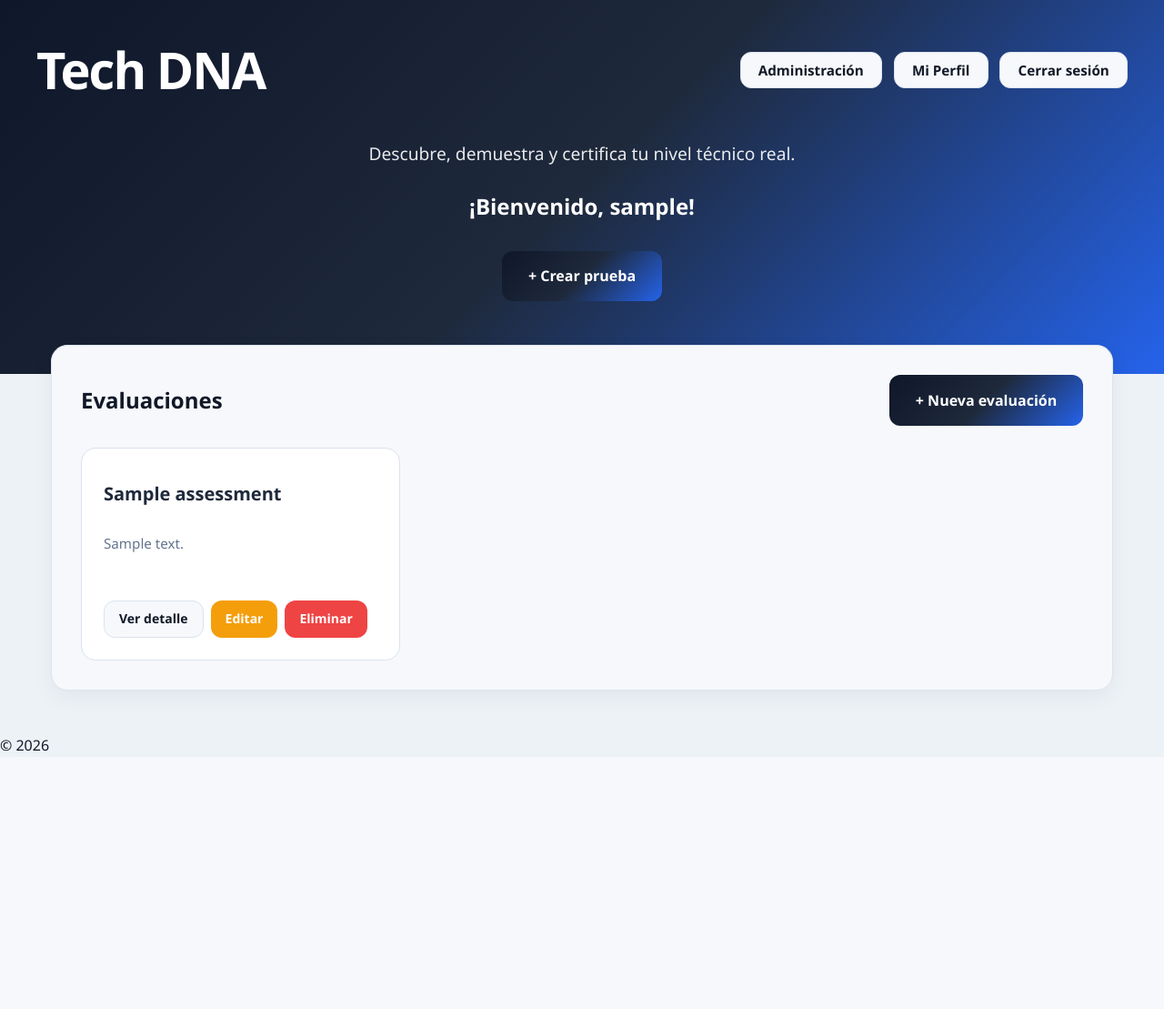
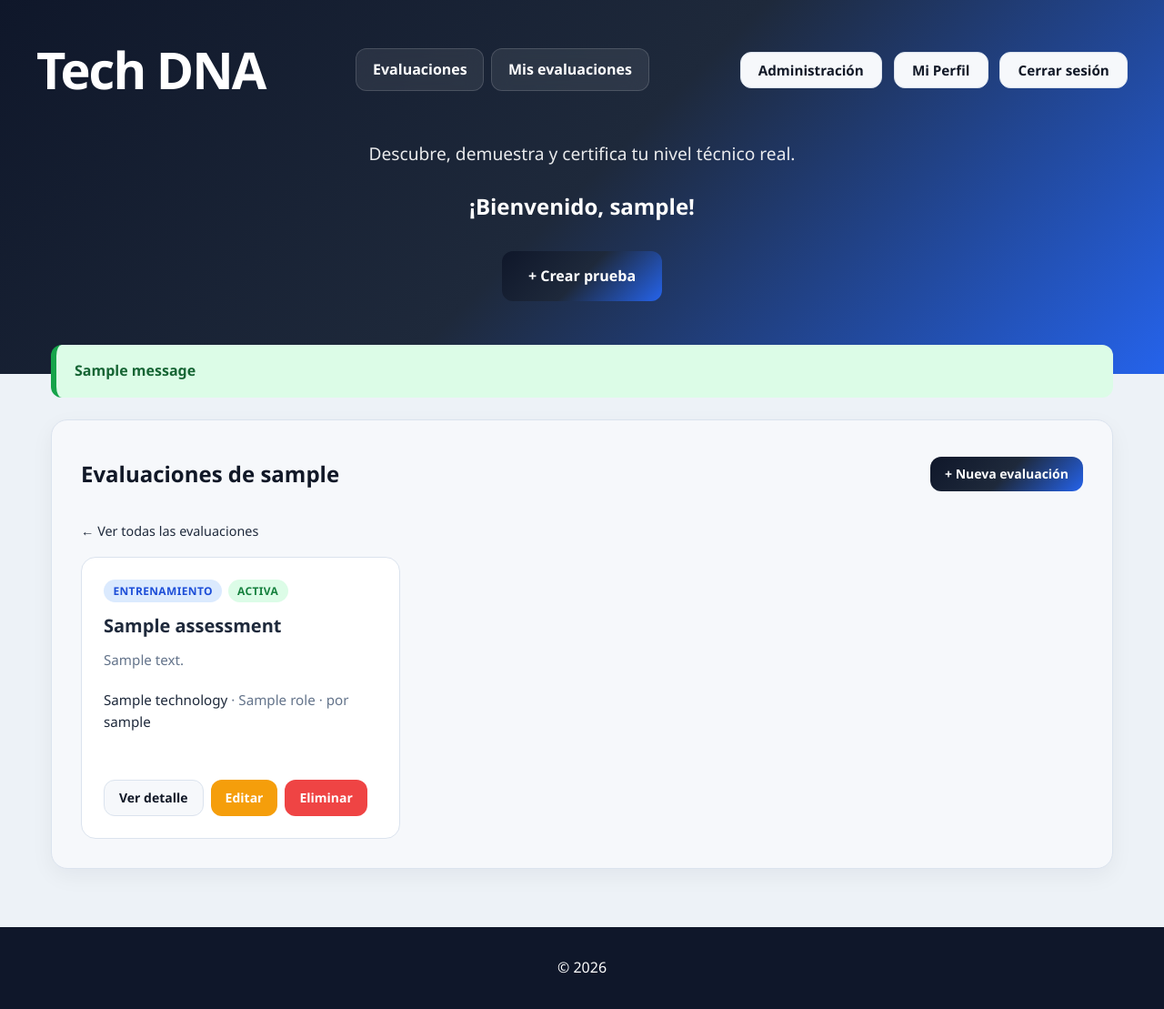
Before and after one commit to TechDNApp/TechDNApp, a Django app: a page that uses _TechDna_/templates/base.html in a window 1280 px wide. Shown: the whole page at 91% size. Before the commit the page ends 826 px from the top, so only its background shows below. Run offline with Django 5.2, Linux system fonts and the light colour scheme; a user stored in the database is signed in; tables that the repository leaves empty hold one stand-in row (values such as "Sample post"); one stand-in notice (Sample message) is shown.

Commit message:
fix(templates): integra estilos de Mio con las URLs por pk de la sesión 5

```diff
--- a/_TechDna_/static/css/styles.css
+++ b/_TechDna_/static/css/styles.css
@@ -527,6 +527,45 @@ label {
     flex-wrap: wrap;
 }
 
+/* ==================================
+   FOOTER
+================================== */
+
+footer {
+    background: var(--color-dark);
+    color: white;
+    text-align: center;
+    padding: 2rem;
+    margin-top: 4rem;
+}
+
+/* ==================================
+   RESPONSIVE
+================================== */
+
+@media (max-width: 768px) {
+    .top-bar {
+        flex-direction: column;
+        gap: 1.5rem;
+    }
+
+    .logo h1 {
+        font-size: 2.8rem;
+    }
+
+    header p {
+        font-size: 1rem;
+    }
+
+    main,
+    main.container {
+        margin-top: 2rem;
+    }
+}
+/* ==================================
+   SESIÓN 5 — CRUD DE EVALUACIONES
+================================== */
+
 /* Ocupa todo el ancho del grid de <main> */
 .page-section,
 .messages {
@@ -713,36 +752,10 @@ label {
     margin-top: 2rem;
 }
 
-/* ==================================
-   FOOTER
-
-footer {
-    background: var(--color-dark);
-    color: white;
-    text-align: center;
-    padding: 2rem;
-    margin-top: 4rem;
+.messages {
+    margin-bottom: 1.5rem;
 }
 
-/* ==================================
-   RESPONSIVE
-
-@media (max-width: 768px) {
-    .top-bar {
-        flex-direction: column;
-        gap: 1.5rem;
-    }
-
-    .logo h1 {
-        font-size: 2.8rem;
-    }
-
-    header p {
-        font-size: 1rem;
-    }
-
-    main,
-    main.container {
-        margin-top: 2rem;
-    }
+.messages .message + .message {
+    margin-top: .5rem;
 }
--- a/_TechDna_/templates/assessments/list.html
+++ b/_TechDna_/templates/assessments/list.html
@@ -1,44 +1,37 @@
 {% extends "base.html" %}
 
+{% block title %}{{ page_title|default:"Evaluaciones" }} | Tech DNA{% endblock %}
+
 {% block content %}
-<section class="assessments-section">
+<section class="page-section assessments-section">
+
     <div class="section-header">
-        <h1>Evaluaciones</h1>
+        <h1>{{ page_title|default:"Evaluaciones" }}</h1>
+
         {% if user.is_authenticated %}
-            <a href="{% url 'assessments:create' %}" class="btn btn-primary">
+            <a href="{% url 'assessments:create' %}" class="btn btn-primary btn-sm">
                 + Nueva evaluación
             </a>
         {% endif %}
     </div>
 
+    {% if page_title %}
+        <p class="meta">
+            <a href="{% url 'assessments:list' %}">← Ver todas las evaluaciones</a>
+        </p>
+    {% endif %}
+
     {% if assessments %}
         <div class="cards-grid">
             {% for assessment in assessments %}
-                <article class="card">
-                    <h2>{{ assessment.title }}</h2>
-                    <p>{{ assessment.description|truncatewords:20 }}</p>
-
-                    <div class="card-actions">
-                        <!-- Botón <Ver detalle> -->
-                        <a href="{% url 'assessments:detail' assessment.slug %}" class="btn btn-secondary btn-sm">
-                            Ver detalle
-                        </a>
-
-                        <!-- Botones solo para el propietario -->
-                        {% if user == assessment.owner %}
-                            <a href="{% url 'assessments:update' assessment.slug %}" class="btn btn-warning btn-sm">
-                                Editar
-                            </a>
-                            <a href="{% url 'assessments:delete' assessment.slug %}" class="btn btn-danger btn-sm">
-                                Eliminar
-                            </a>
-                        {% endif %}
-                    </div>
-                </article>
+                {% include "assessments/_card.html" %}
             {% endfor %}
         </div>
+
+        {% include "includes/pagination.html" %}
     {% else %}
-        <p>No hay evaluaciones disponibles en este momento.</p>
+        <p>Todavía no hay evaluaciones publicadas.</p>
     {% endif %}
+
 </section>
 {% endblock %}
--- a/_TechDna_/templates/base.html
+++ b/_TechDna_/templates/base.html
@@ -4,7 +4,7 @@
 <head>
     <meta charset="UTF-8">
     <meta name="viewport" content="width=device-width, initial-scale=1.0">
-    <title>{{ platform_name }}</title>
+    <title>{% block title %}{{ platform_name|default:"Tech DNA" }}{% endblock %}</title>
     <link rel="stylesheet" href="{% static 'css/styles.css' %}">
 </head>
 
@@ -16,6 +16,19 @@
             <a href="{% url 'core:home' %}" class="logo">
                 <h1>Tech DNA</h1>
             </a>
+
+            <!-- CENTRO: navegación de evaluaciones (Sesión 5) -->
+            <nav class="main-nav">
+                <a href="{% url 'assessments:list' %}" class="btn btn-admin">
+                    Evaluaciones
+                </a>
+
+                {% if user.is_authenticated %}
+                    <a href="{% url 'assessments:mine' %}" class="btn btn-admin">
+                        Mis evaluaciones
+                    </a>
+                {% endif %}
+            </nav>
 
             <!-- DERECHA: Botones de administración, perfil y cierre de sesión -->
             <div class="top-bar-actions">
@@ -63,6 +76,15 @@
     </header>
 
     <main class="container">
+        {# Mensajes de éxito/error (messages.success, messages.error...) #}
+        {% if messages %}
+            <ul class="messages">
+                {% for message in messages %}
+                    <li class="message message-{{ message.tags }}">{{ message }}</li>
+                {% endfor %}
+            </ul>
+        {% endif %}
+
         {% block content %}
         {% endblock %}
     </main>
```
Also changed, not shown: _TechDna_/templates/assessments/create.html (+9 -3 lines).
